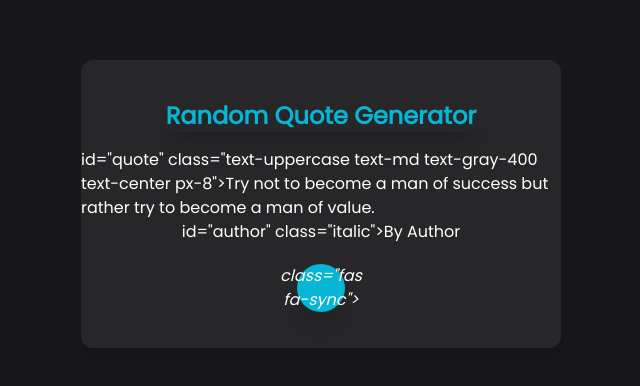
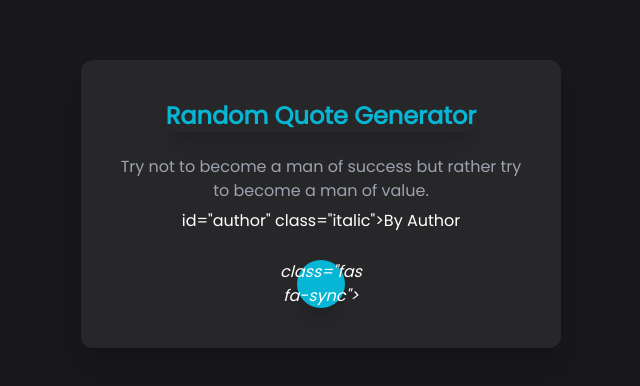
Before and after one commit to muntasirahmeed/random-qoute-generator, a plain HTML site: page index.html in a window 1280 px wide. Shown: the part 132-518 px from the top of the page, without its empty margins (319-959 px from the left). Drawn offline with nearby package versions, Linux system fonts and the light colour scheme.

Commit message:
qoute display area design done

```diff
--- a/index.html
+++ b/index.html
@@ -27,7 +27,7 @@
         <div
             class="profileCard h-72 w-[30rem] bg-zinc-800 shadow-xl flex flex-col items-center justify-between py-10 rounded-xl">
             <h2  class="text-2xl font-bold mb-4 text-cyan-500 shadow-xl">Random Quote Generator</h2>
-            <p> id="quote" class="text-uppercase text-md text-gray-400 text-center px-8">Try not to become a
+            <p id="quote" class="text-uppercase text-md text-gray-400 text-center px-8">Try not to become a
                 man of
                 success but rather try to become a man of value.
             </p>
```
